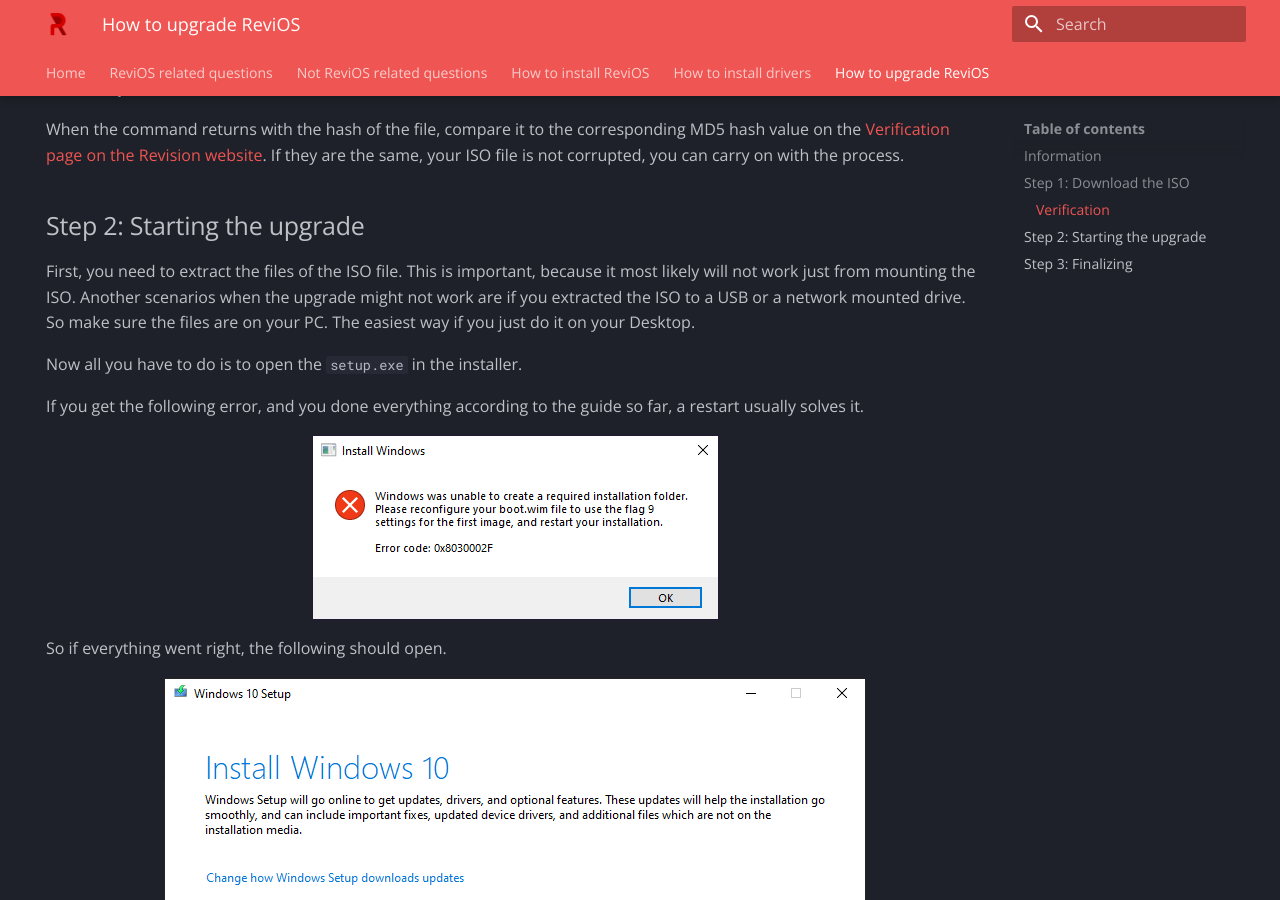
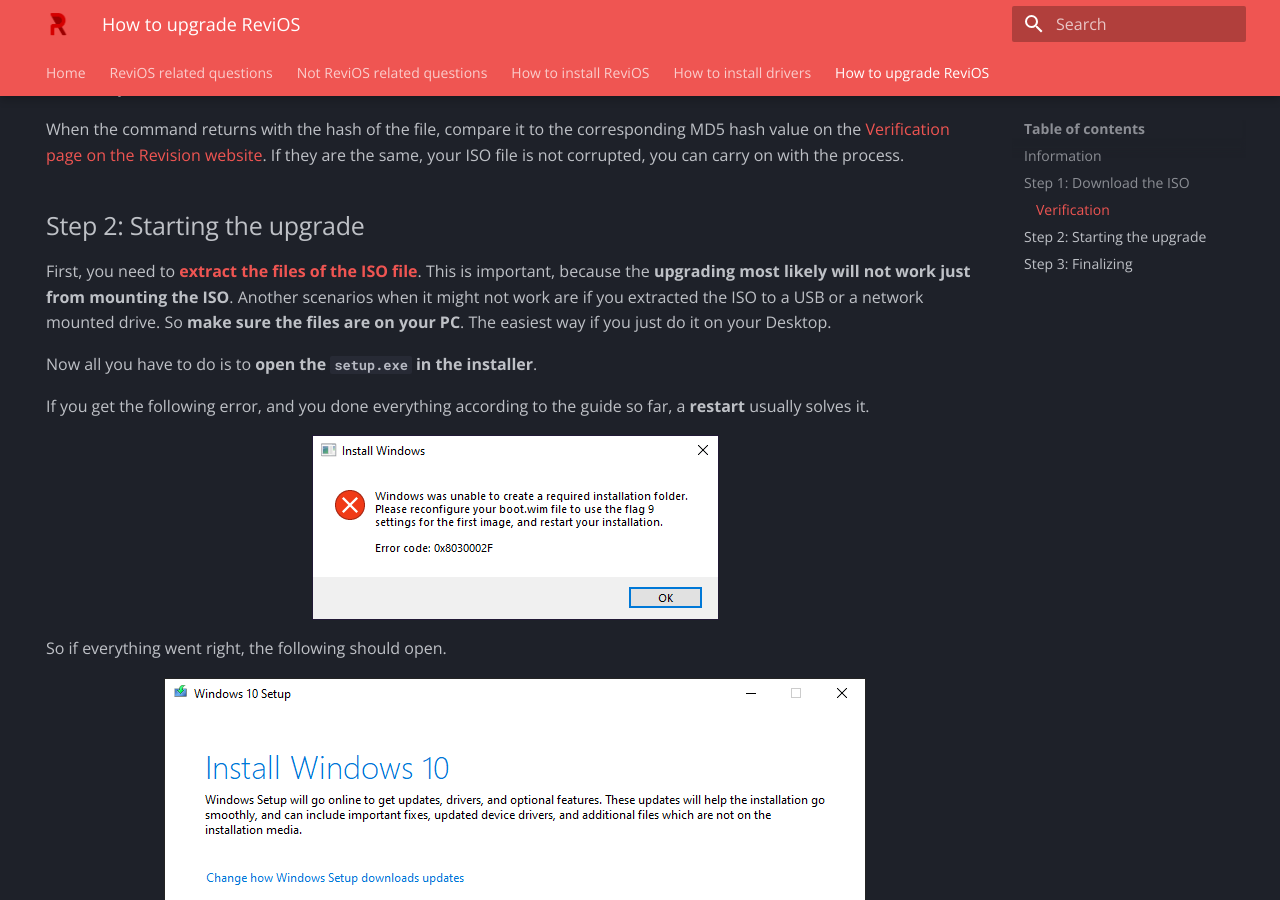
Before and after one commit to dkovacs24/ReviOS_faq, an MkDocs documentation site: the page built from docs/upgrade.md, in a window 1280 px wide and 900 px high, scrolled down 869 px. Built offline with MkDocs 1.6.1 and Material for MkDocs 9.7.7, drawn with Linux system fonts in a browser that asks for light colours.

Commit message:
add link about extracting the iso for idiots

```diff
--- a/docs/upgrade.md
+++ b/docs/upgrade.md
@@ -42,11 +42,11 @@
 
 ## Step 2: Starting the upgrade
 
-First, you need to extract the files of the ISO file. This is important, because it most likely will not work just from mounting the ISO. Another scenarios when the upgrade might not work are if you extracted the ISO to a USB or a network mounted drive. So make sure the files are on your PC. The easiest way if you just do it on your Desktop.
+First, you need to [**extract the files of the ISO file**](https://www.makeuseof.com/mount-extract-iso-file-windows/). This is important, because the **upgrading most likely will not work just from mounting the ISO**. Another scenarios when it might not work are if you extracted the ISO to a USB or a network mounted drive. So **make sure the files are on your PC**. The easiest way if you just do it on your Desktop.
 
-Now all you have to do is to open the `setup.exe` in the installer.
+Now all you have to do is to **open the `setup.exe` in the installer**.
 
-If you get the following error, and you done everything according to the guide so far, a restart usually solves it.
+If you get the following error, and you done everything according to the guide so far, a **restart** usually solves it.
 
 ![upgrade_img1_error.png](img/upgrade/upgrade_img1_error.png){.center}
 
```
